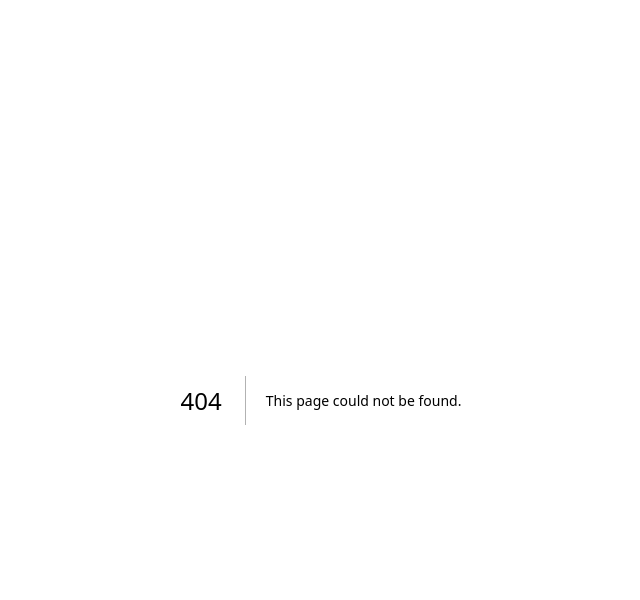
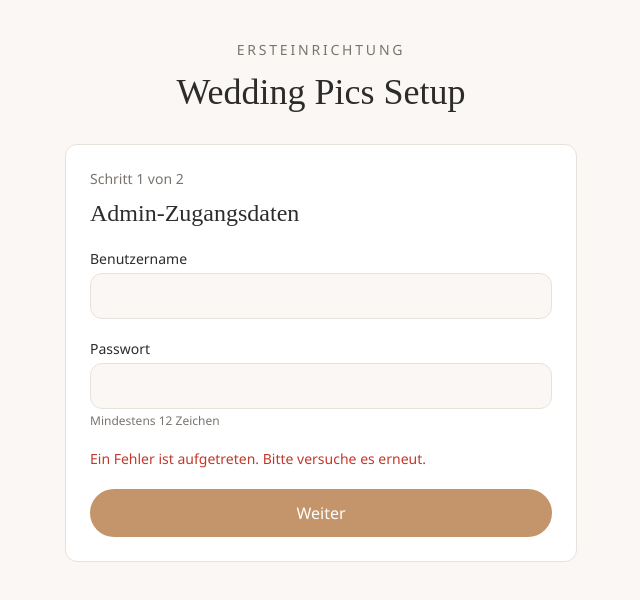
Before and after one commit to mgummich/wedding-pic-share, a Next.js app in the folder apps/frontend/: page /setup in a window 1280 px wide. Before the commit this address had no page. Shown: the top 600 px of the page, without its empty margins (319-959 px from the left). Built offline with nearby package versions, Linux system fonts and the light colour scheme; no server answers.

Commit message:
feat(frontend): add first-run setup flow

```diff
--- /dev/null
+++ b/apps/frontend/src/app/setup/page.tsx
@@ -0,0 +1,217 @@
+'use client'
+
+import { FormEvent, useEffect, useState } from 'react'
+import { useRouter } from 'next/navigation'
+import { ApiError, getSetupStatus, submitSetup } from '@/lib/api'
+
+const MIN_PASSWORD_LENGTH = 12
+
+type Step = 1 | 2
+
+export default function SetupPage() {
+  const router = useRouter()
+  const [ready, setReady] = useState(false)
+  const [step, setStep] = useState<Step>(1)
+  const [username, setUsername] = useState('')
+  const [password, setPassword] = useState('')
+  const [weddingName, setWeddingName] = useState('')
+  const [galleryName, setGalleryName] = useState('')
+  const [error, setError] = useState<string | null>(null)
+  const [loading, setLoading] = useState(false)
+
+  useEffect(() => {
+    let cancelled = false
+
+    async function load() {
+      try {
+        const status = await getSetupStatus()
+        if (cancelled) {
+          return
+        }
+        if (!status.setupRequired) {
+          router.replace('/admin/login')
+          return
+        }
+        setReady(true)
+      } catch {
+        if (!cancelled) {
+          setError('Ein Fehler ist aufgetreten. Bitte versuche es erneut.')
+          setReady(true)
+        }
+      }
+    }
+
+    void load()
+
+    return () => {
+      cancelled = true
+    }
+  }, [router])
+
+  function handleStepOneSubmit(event: FormEvent) {
+    event.preventDefault()
+    setError(null)
+
+    if (password.length < MIN_PASSWORD_LENGTH) {
+      setError('Das Passwort muss mindestens 12 Zeichen lang sein.')
+      return
+    }
+
+    setStep(2)
+  }
+
+  async function handleSetupSubmission(includeGallery: boolean) {
+    setError(null)
+    setLoading(true)
+
+    try {
+      await submitSetup({
+        username: username.trim(),
+        password,
+        weddingName: includeGallery && weddingName.trim() ? weddingName.trim() : undefined,
+        galleryName: includeGallery && galleryName.trim() ? galleryName.trim() : undefined,
+      })
+      router.replace('/admin/login')
+    } catch (err) {
+      if (err instanceof ApiError && err.status === 409) {
+        router.replace('/admin/login')
+        return
+      }
+
+      setError('Ein Fehler ist aufgetreten. Bitte versuche es erneut.')
+      setLoading(false)
+    }
+  }
+
+  if (!ready) {
+    return (
+      <main className="min-h-screen bg-surface-base flex items-center justify-center px-4">
+        <p className="text-sm text-text-muted">Setup wird geladen…</p>
+      </main>
+    )
+  }
+
+  return (
+    <main className="min-h-screen bg-surface-base px-4 py-10">
+      <div className="mx-auto w-full max-w-lg">
+        <header className="mb-8 text-center">
+          <p className="text-sm uppercase tracking-[0.2em] text-text-muted mb-3">Ersteinrichtung</p>
+          <h1 className="font-display text-4xl text-text-primary">Wedding Pics Setup</h1>
+        </header>
+
+        <div className="rounded-card border border-border bg-surface-card p-6 shadow-soft">
+          {step === 1 ? (
+            <form onSubmit={handleStepOneSubmit} className="space-y-5">
+              <div>
+                <p className="text-sm text-text-muted mb-2">Schritt 1 von 2</p>
+                <h2 className="font-display text-2xl text-text-primary">Admin-Zugangsdaten</h2>
+              </div>
+
+              <div>
+                <label htmlFor="username" className="block text-sm font-medium text-text-primary mb-1">
+                  Benutzername
+                </label>
+                <input
+                  id="username"
+                  type="text"
+                  value={username}
+                  onChange={(event) => setUsername(event.target.value)}
+                  required
+                  maxLength={64}
+                  autoComplete="username"
+                  className="w-full px-4 py-2.5 rounded-card border border-border focus:outline-none focus:border-accent bg-surface-base text-text-primary"
+                />
+              </div>
+
+              <div>
+                <label htmlFor="password" className="block text-sm font-medium text-text-primary mb-1">
+                  Passwort
+                </label>
+                <input
+                  id="password"
+                  type="password"
+                  value={password}
+                  onChange={(event) => setPassword(event.target.value)}
+                  required
+                  minLength={MIN_PASSWORD_LENGTH}
+                  maxLength={128}
+                  autoComplete="new-password"
+                  className="w-full px-4 py-2.5 rounded-card border border-border focus:outline-none focus:border-accent bg-surface-base text-text-primary"
+                />
+                <p className="text-xs text-text-muted mt-1">Mindestens 12 Zeichen</p>
+              </div>
+
+              {error && <p className="text-sm text-error">{error}</p>}
+
+              <button
+                type="submit"
+                className="w-full py-3 rounded-full bg-accent hover:bg-accent-hover text-white font-medium transition-colors"
+              >
+                Weiter
+              </button>
+            </form>
+          ) : (
+            <div className="space-y-5">
+              <div>
+                <p className="text-sm text-text-muted mb-2">Schritt 2 von 2</p>
+                <h2 className="font-display text-2xl text-text-primary">Erste Galerie</h2>
+                <p className="text-sm text-text-muted mt-2">
+                  Optional: Erstelle direkt die erste Hochzeit und Galerie.
+                </p>
+              </div>
+
+              <div>
+                <label htmlFor="wedding-name" className="block text-sm font-medium text-text-primary mb-1">
+                  Name der Hochzeit
+                </label>
+                <input
+                  id="wedding-name"
+                  type="text"
+                  value={weddingName}
+                  onChange={(event) => setWeddingName(event.target.value)}
+                  maxLength={100}
+                  className="w-full px-4 py-2.5 rounded-card border border-border focus:outline-none focus:border-accent bg-surface-base text-text-primary"
+                />
+              </div>
+
+              <div>
+                <label htmlFor="gallery-name" className="block text-sm font-medium text-text-primary mb-1">
+                  Name der Galerie
+                </label>
+                <input
+                  id="gallery-name"
+                  type="text"
+                  value={galleryName}
+                  onChange={(event) => setGalleryName(event.target.value)}
+                  maxLength={100}
+                  className="w-full px-4 py-2.5 rounded-card border border-border focus:outline-none focus:border-accent bg-surface-base text-text-primary"
+                />
+              </div>
+
+              {error && <p className="text-sm text-error">{error}</p>}
+
+              <div className="flex flex-col gap-3 sm:flex-row">
+                <button
+                  type="button"
+                  onClick={() => void handleSetupSubmission(false)}
+                  disabled={loading}
+                  className="flex-1 py-3 rounded-full border border-border text-text-primary font-medium hover:border-accent transition-colors disabled:opacity-50"
+                >
+                  Überspringen
+                </button>
+                <button
+                  type="button"
+                  onClick={() => void handleSetupSubmission(true)}
+                  disabled={loading}
+                  className="flex-1 py-3 rounded-full bg-accent hover:bg-accent-hover text-white font-medium transition-colors disabled:opacity-50"
+                >
+                  {loading ? 'Wird gespeichert…' : 'Galerie erstellen'}
+                </button>
+              </div>
+            </div>
+          )}
+        </div>
+      </div>
+    </main>
+  )
+}
--- a/apps/frontend/src/lib/api.ts
+++ b/apps/frontend/src/lib/api.ts
@@ -93,6 +93,28 @@ export async function adminLogout(): Promise<void> {
   await apiFetch('/api/v1/admin/logout', { method: 'POST' })
 }
 
+// ─── Setup ──────────────────────────────────────────────────────────────────
+
+export type SetupStatusResponse = {
+  setupRequired: boolean
+}
+
+export async function getSetupStatus(): Promise<SetupStatusResponse> {
+  return apiFetch('/api/v1/setup/status')
+}
+
+export async function submitSetup(data: {
+  username: string
+  password: string
+  weddingName?: string
+  galleryName?: string
+}): Promise<void> {
+  await apiFetch('/api/v1/setup', {
+    method: 'POST',
+    body: JSON.stringify(data),
+  })
+}
+
 // ─── Admin Galleries ─────────────────────────────────────────────────────────
 
 export async function getAdminGalleries(): Promise<
--- a/apps/frontend/src/middleware.ts
+++ b/apps/frontend/src/middleware.ts
@@ -1,18 +1,39 @@
 import { NextResponse } from 'next/server'
 import type { NextRequest } from 'next/server'
 
-export function middleware(req: NextRequest) {
+export async function middleware(req: NextRequest) {
   const isAdmin = req.nextUrl.pathname.startsWith('/admin')
   const isLogin = req.nextUrl.pathname === '/admin/login'
+  const isSetup = req.nextUrl.pathname === '/setup'
   const hasSession = req.cookies.has('session')
 
   if (isAdmin && !isLogin && !hasSession) {
     return NextResponse.redirect(new URL('/admin/login', req.url))
   }
 
+  if (isSetup) {
+    const backendUrl = process.env.BACKEND_URL ?? process.env.NEXT_PUBLIC_API_URL ?? 'http://localhost:4000'
+
+    try {
+      const res = await fetch(`${backendUrl}/api/v1/setup/status`, {
+        headers: { Accept: 'application/json' },
+        cache: 'no-store',
+      })
+
+      if (res.ok) {
+        const body = await res.json() as { setupRequired?: boolean }
+        if (body.setupRequired === false) {
+          return NextResponse.redirect(new URL('/admin/login', req.url))
+        }
+      }
+    } catch {
+      // Fail open so setup isn't blocked by transient backend issues.
+    }
+  }
+
   return NextResponse.next()
 }
 
 export const config = {
-  matcher: ['/admin/:path*'],
+  matcher: ['/admin/:path*', '/setup'],
 }
```
Also changed, not shown: 1 other file (tests, documents, lock files or other folders).
